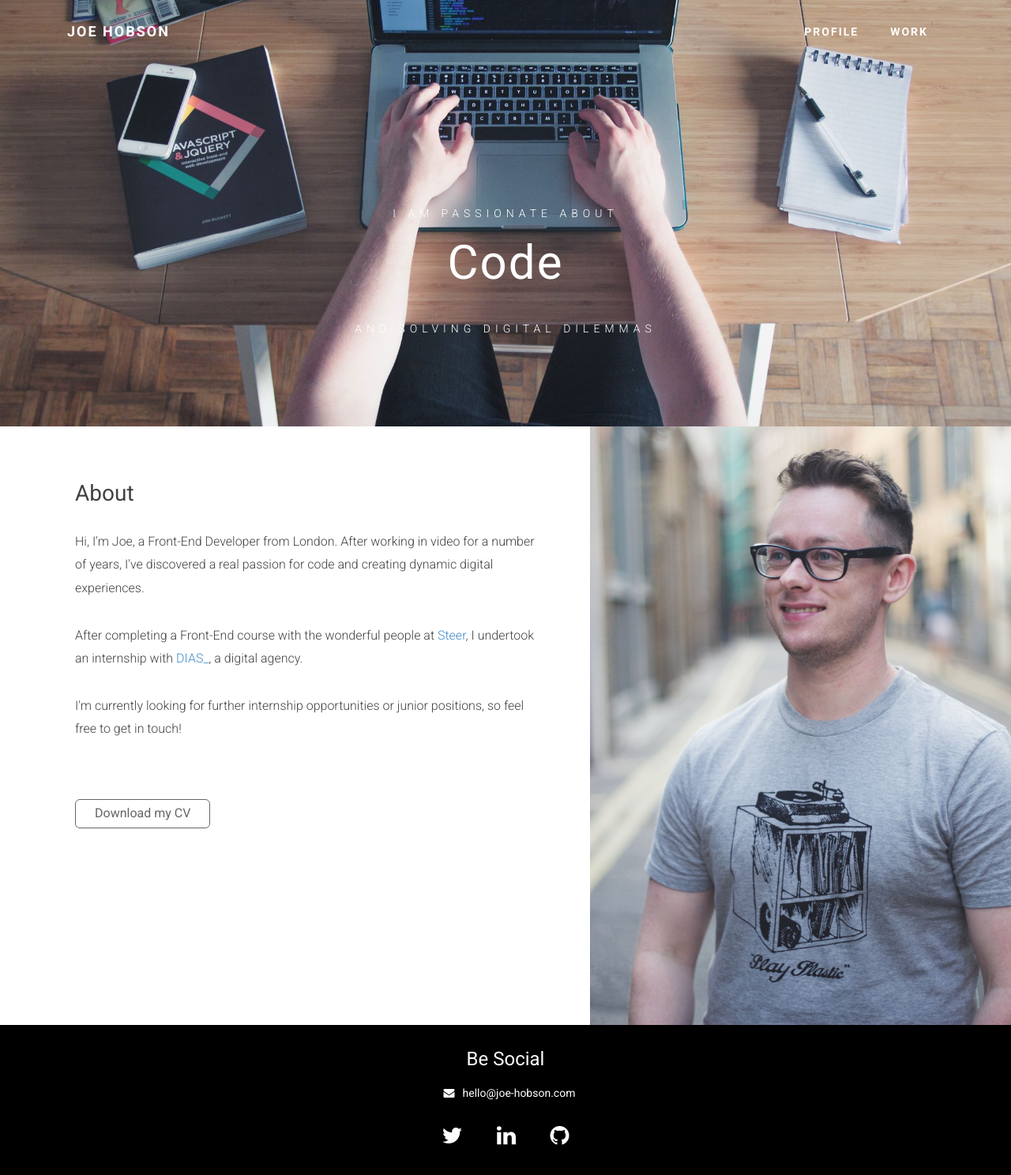
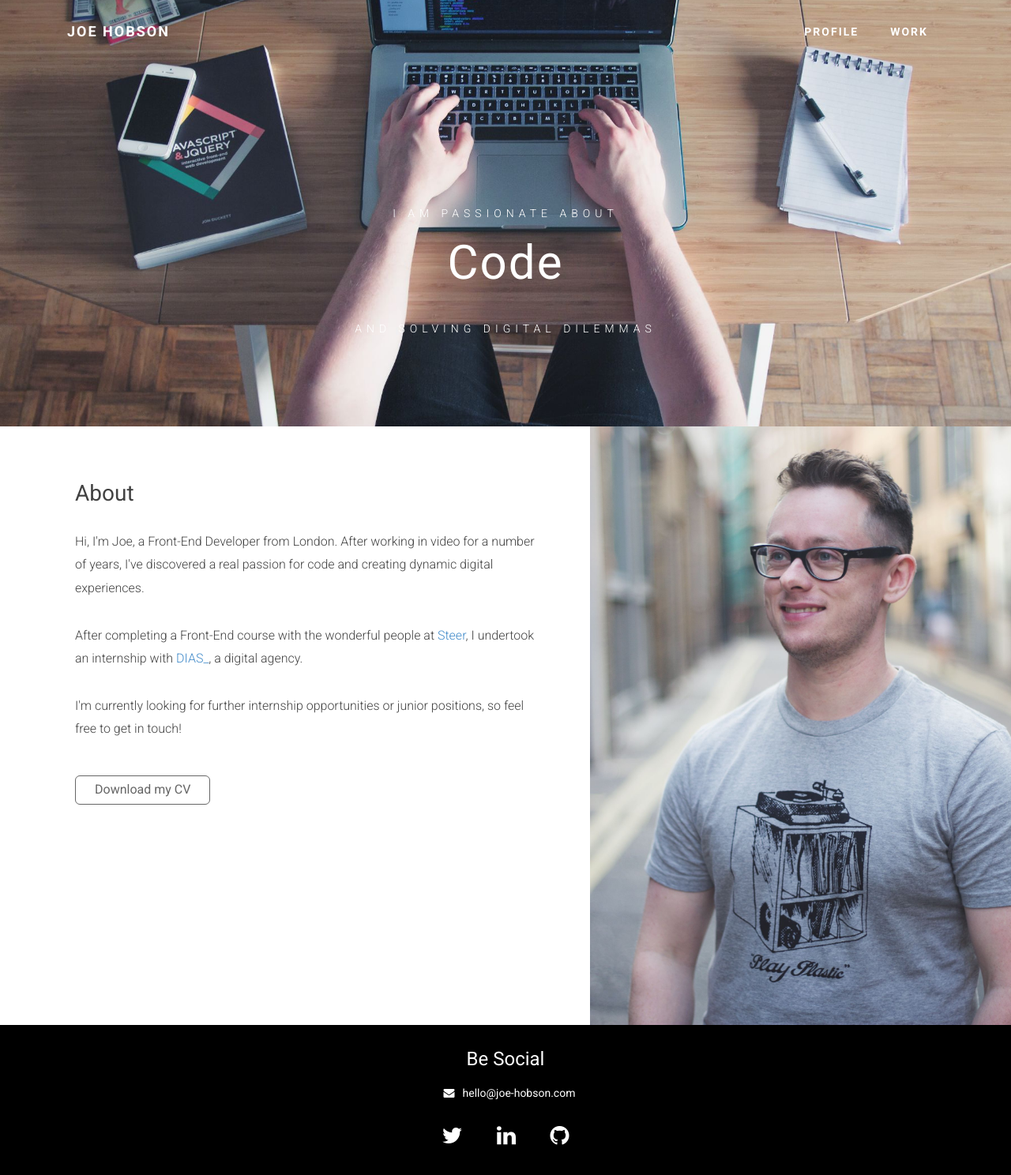
Before and after one commit to fant0mex/portfolio, a Jekyll site: the page built from 01-profile.md, in a window 1280 px wide. Shown: the whole page at 79% size. Built offline with Jekyll 4.4.1, drawn with Linux system fonts in a browser that asks for light colours; nearby versions of some CDN libraries.

Commit message:
Profile amends

```diff
--- a/_sass/main.sass
+++ b/_sass/main.sass
@@ -455,7 +455,7 @@ iframe
 .bio, .blogfull
   padding: 10px
   +respond-to(not-sm)
-    padding: 30px 20px 30px 80px
+    padding: 30px 20px 0 80px
   body
     background-color: #eee
   h3
--- a/css/main.css
+++ b/css/main.css
@@ -612,7 +612,7 @@ iframe {
 @media only screen and (min-width: 991px) {
   /* line 455, ../_sass/main.sass */
   .bio, .blogfull {
-    padding: 30px 20px 30px 80px;
+    padding: 30px 20px 0 80px;
   }
 }
 /* line 459, ../_sass/main.sass */
```
